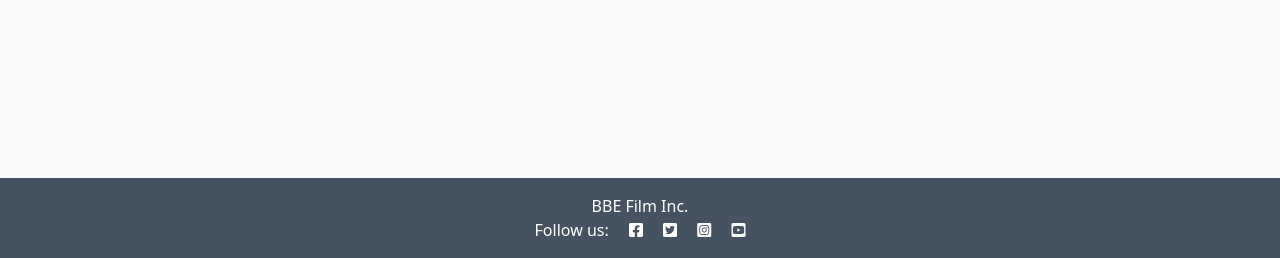
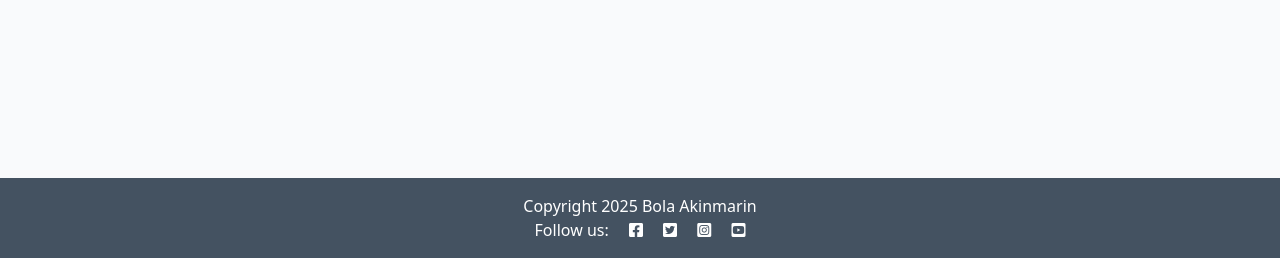
Before and after one commit to BAkinmarin/filmreview, a Django app: page / in a window 1280 px wide. Shown: the part 542-800 px from the top of the page. Run offline with Django 5.2, Linux system fonts and the light colour scheme; data that the repository does not hold is empty.

Commit message:
Ad block tags to base.html

```diff
--- a/review/templates/review/index.html
+++ b/review/templates/review/index.html
@@ -50,3 +50,7 @@
 
 <!-- index.html content ends here -->
 {% endblock %}
+
+{% block copyright %}
+    Copyright 2025 Bola Akinmarin
+{% endblock %}
--- a/templates/base.html
+++ b/templates/base.html
@@ -60,7 +60,7 @@
 
     <!-- Footer -->
     <footer class="footer mt-auto py-3 dark-bg">
-        <p class="m-0 text-center text-white">BBE Film Inc.</p>
+        <p class="m-0 text-center text-white"> {% block copyright %} {% endblock copyright %}</p>
         <p class="m-0 text-center text-white">Follow us: <i class="fab fa-facebook-square ms-3"></i>
             <i class="fab fa-twitter-square ms-3"></i>
             <i class="fab fa-instagram-square ms-3"></i>
```
